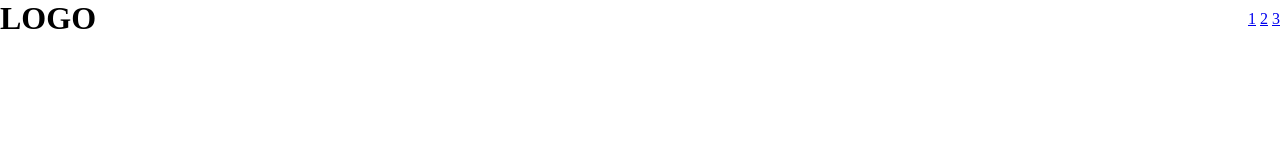
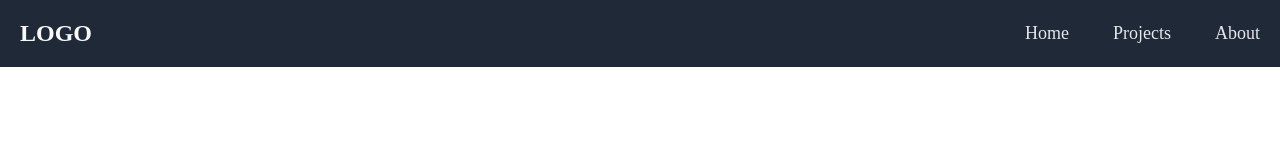
Before and after one commit to StlZero/project-landing-page, a plain HTML site: page index.html in a window 1280 px wide. Drawn offline with Linux system fonts and the light colour scheme.

Commit message:
Refine header structure in HTML Finish styling header in CSS

```diff
--- a/index.html
+++ b/index.html
@@ -11,14 +11,14 @@
 <header>
     <div class="nav-container">
         <div class="logo"> <!-- Put image there later -->
-            <h1>LOGO</h1>
+            <h1 class="logo">LOGO</h1>
         </div>
 
         <nav>
             <ul class="nav-links">
-                <li><a href="#">1</a></li>
-                <li><a href="#">2</a></li>
-                <li><a href="#">3</a></li>
+                <li><a href="#">Home</a></li>
+                <li><a href="#">Projects</a></li>
+                <li><a href="#">About</a></li>
             </ul>
         </nav>
 
--- a/styles.css
+++ b/styles.css
@@ -1,6 +1,18 @@
 * {
     margin: 0;
     padding: 0;
+}
+
+header {
+    background-color: #1F2937;
+}
+
+.logo {
+    font-size: 24px;
+    color: #F9FAF8;
+    margin-top: 10px;
+    margin-bottom: 10px;
+    margin-left: 10px;
 }
 
 .nav-container {
@@ -11,4 +23,11 @@
 
 .nav-links li {
     display: inline-block;
+    padding: 20px;
 }
+
+.nav-links a {
+    font-size: 18px;
+    color: #E5E7EB;
+    text-decoration: none;
+}
```
